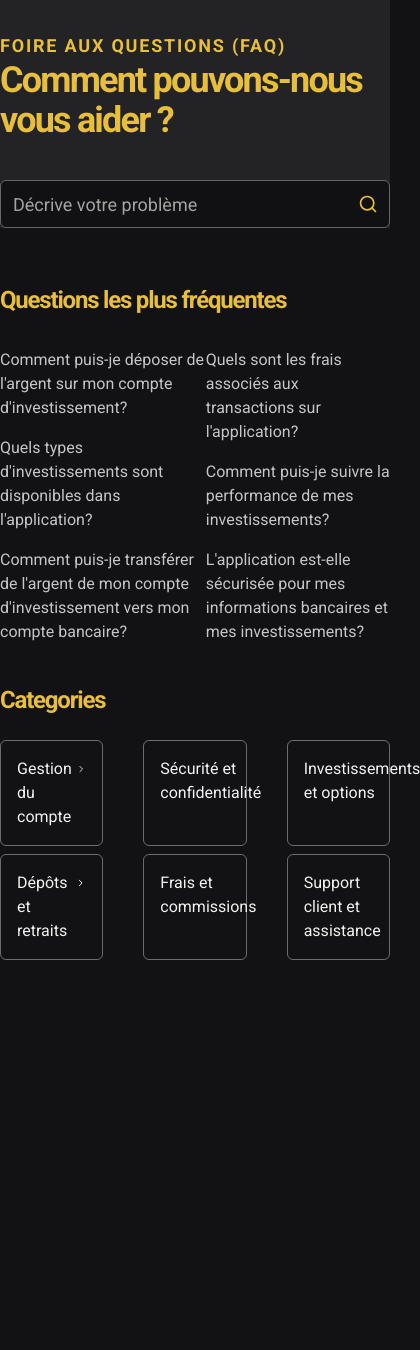
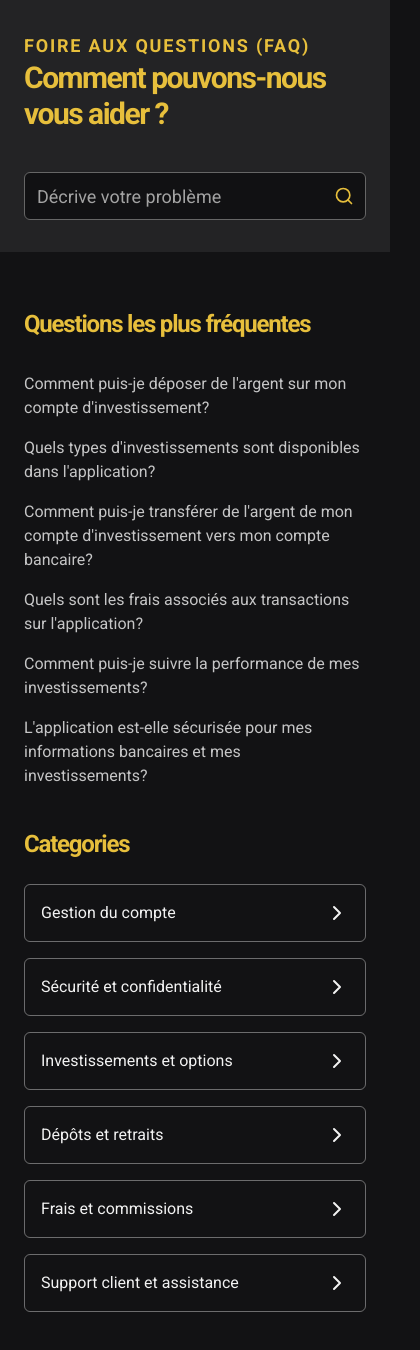
Before and after one commit to gregory6z/project-x, a Next.js app: page /support in a window 390 px wide. Shown: the top 1350 px of the page, 420 px wide, since content can reach past the window. Before the commit the page ends 960 px from the top, so only its background shows below. Built offline with nearby package versions, Linux system fonts and the light colour scheme.

Commit message:
feat: add responsivity in Support home page

```diff
--- a/src/app/(connected)/[accountId]/account/components/menu-item.tsx
+++ b/src/app/(connected)/[accountId]/account/components/menu-item.tsx
@@ -8,7 +8,7 @@ interface MenuItemProps {
 
 export default function MenuItem({ children, Icon }: MenuItemProps) {
   return (
-    <div className="flex w-full items-center justify-between rounded-t-lg border-b px-6 hover:cursor-pointer hover:bg-zinc-900">
+    <div className="flex w-full items-center justify-between  rounded-t-lg border-b px-6 hover:cursor-pointer hover:bg-zinc-900">
       <div className="flex h-[4.5rem] items-center gap-6  ">
         {" "}
         <Icon />
--- a/src/app/(connected)/[accountId]/home/page.tsx
+++ b/src/app/(connected)/[accountId]/home/page.tsx
@@ -1,4 +1,3 @@
-import { Button } from "@/app/components/Button"
 import { AccountInformation } from "../components/AccountInformation"
 import { HighlightedFundraising } from "../components/HighlightedFundraising"
 import Image from "next/image"
--- a/src/app/(connected)/support/page.tsx
+++ b/src/app/(connected)/support/page.tsx
@@ -4,8 +4,8 @@ import Link from "next/link"
 
 export default function Support() {
   return (
-    <div className="flex h-full w-full flex-col transition-all ">
-      <header className=" bg-zinc-800/80 lg:h-[18rem]">
+    <div className="flex h-full w-full flex-col transition-all  ">
+      <header className=" bg-zinc-800/80 px-[1.5rem] pb-8 lg:h-[18rem] lg:px-8 lg:pb-0">
         <div className="mx-auto flex lg:max-w-[1260px]">
           <div className=" mt-8 flex w-full flex-col ">
             <Link
@@ -15,7 +15,7 @@ export default function Support() {
               FOIRE AUX QUESTIONS (FAQ)
             </Link>
 
-            <h1 className="mb-10 text-4xl font-bold tracking-tighter text-primary  lg:mt-14">
+            <h1 className="mb-10 text-pretty text-3xl font-bold tracking-tighter text-primary lg:mt-14  lg:text-4xl">
               Comment pouvons-nous vous aider ?
             </h1>
 
@@ -28,11 +28,11 @@ export default function Support() {
           </div>
         </div>
       </header>
-      <main className="mx-auto mt-14 w-full lg:max-w-[1260px] ">
+      <main className="mx-auto mt-14 w-full px-[1.5rem] lg:max-w-[1260px]  lg:px-8  ">
         <h2 className="text-2xl font-semibold tracking-tighter text-primary ">
           Questions les plus fréquentes
         </h2>
-        <div className="flex">
+        <div className="flex flex-col lg:flex-row">
           <div className="mt-8 flex flex-col gap-4 text-foreground/80 lg:max-w-[50%]">
             <Link
               className="transition-all hover:text-primary lg:text-lg "
@@ -55,7 +55,7 @@ export default function Support() {
               d'investissement vers mon compte bancaire?
             </Link>
           </div>
-          <div className="mt-8 flex flex-col gap-4 text-foreground/80 lg:max-w-[50%]">
+          <div className=" mt-4 flex flex-col gap-4 text-foreground/80 lg:mt-8 lg:max-w-[50%]">
             <Link
               className="transition-all hover:text-primary lg:text-lg  "
               href={"#"}
@@ -82,7 +82,7 @@ export default function Support() {
           <h2 className="text-2xl font-semibold tracking-tighter text-primary ">
             Categories
           </h2>
-          <div className="display grid grid-cols-3 gap-10 gap-y-2 pt-6">
+          <div className="display mb-[5rem] grid gap-4 pt-6 md:grid-cols-3 md:gap-10 md:gap-y-2 lg:mb-0">
             <Link
               className="flex justify-between rounded-md border border-foreground/40 px-4 py-4 transition-colors hover:text-primary"
               href={"/support/gestion-compte"}
```
